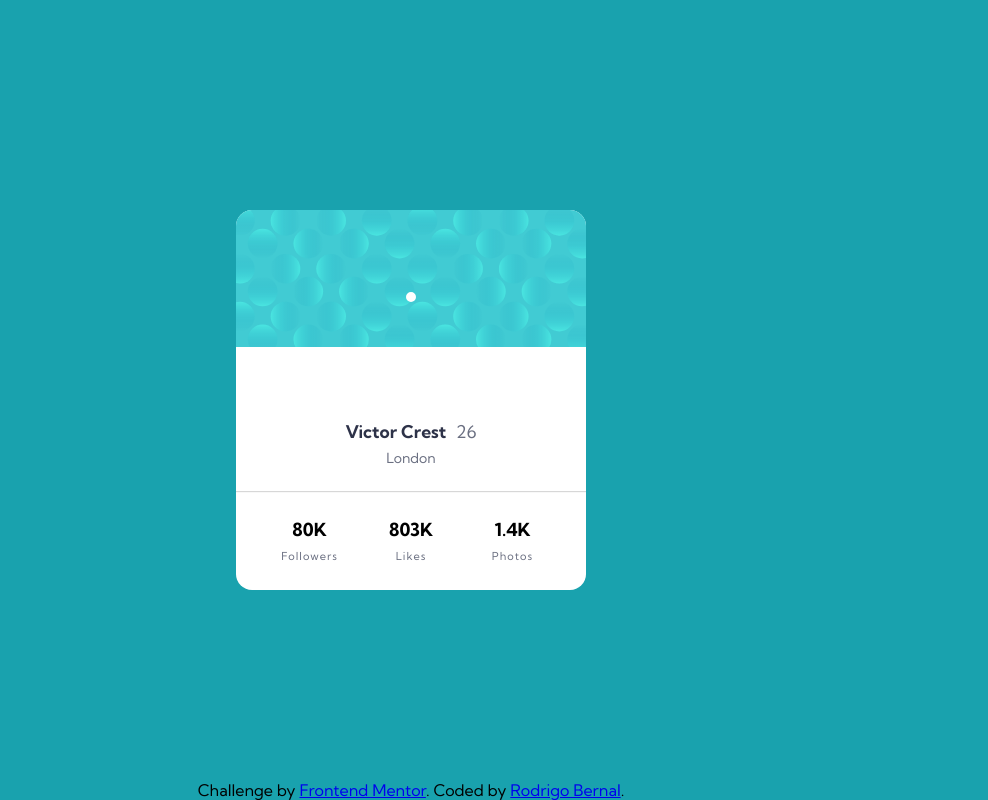
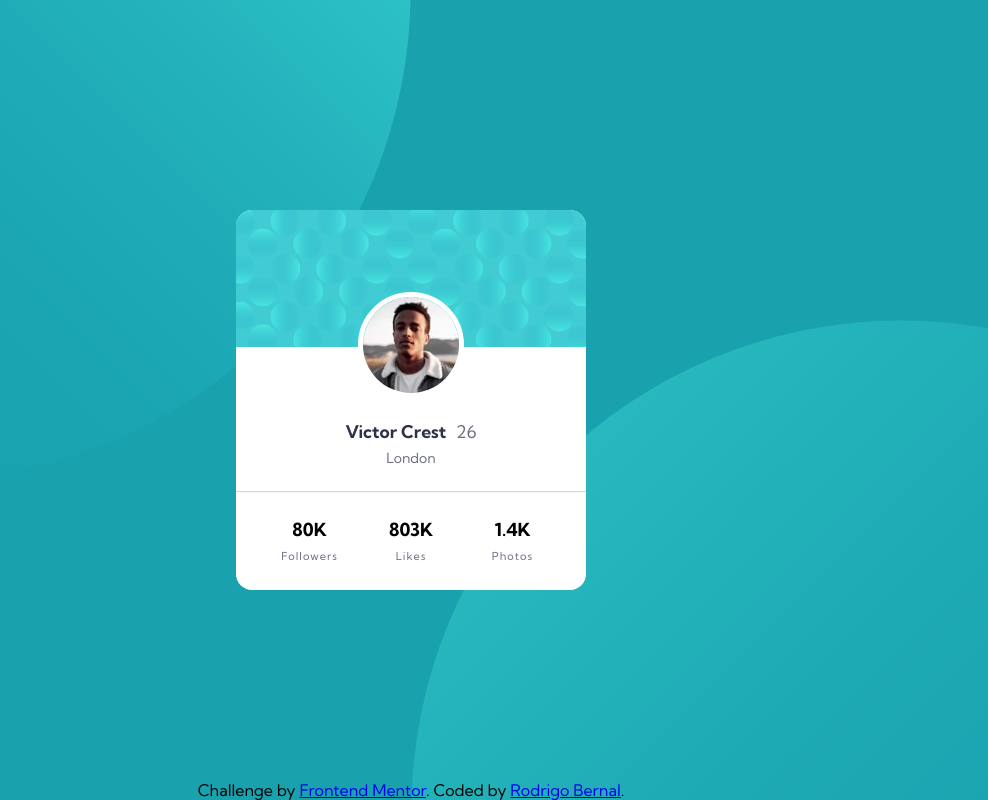
Before and after one commit to rdbernal/frontendMentor_profileCard, a plain HTML site: page index.html in a window 1280 px wide. Shown: the whole page, without its empty margins (229-1217 px from the left). Drawn offline with Linux system fonts and the light colour scheme; files whose address does not match are found by name.

Commit message:
Update index.html

```diff
--- a/index.html
+++ b/index.html
@@ -16,7 +16,7 @@
 
     <div id="card">
       <div id="bg-pattern">
-        <img src="/profile-card-component-main/images/image-victor.jpg" alt="" id="profile-picture">
+        <img src="/images/image-victor.jpg" alt="" id="profile-picture">
       </div>
 
       <div id="profile-info">
@@ -43,8 +43,8 @@
       </div>
     </div>
 
-    <img src="/profile-card-component-main/images/bg-pattern-top.svg" alt="" id="top-pattern">
-    <img src="/profile-card-component-main/images/bg-pattern-bottom.svg" alt="" id="bottom-pattern">
+    <img src="images/bg-pattern-top.svg" alt="" id="top-pattern">
+    <img src="images/bg-pattern-bottom.svg" alt="" id="bottom-pattern">
 
   </div>
 
```
